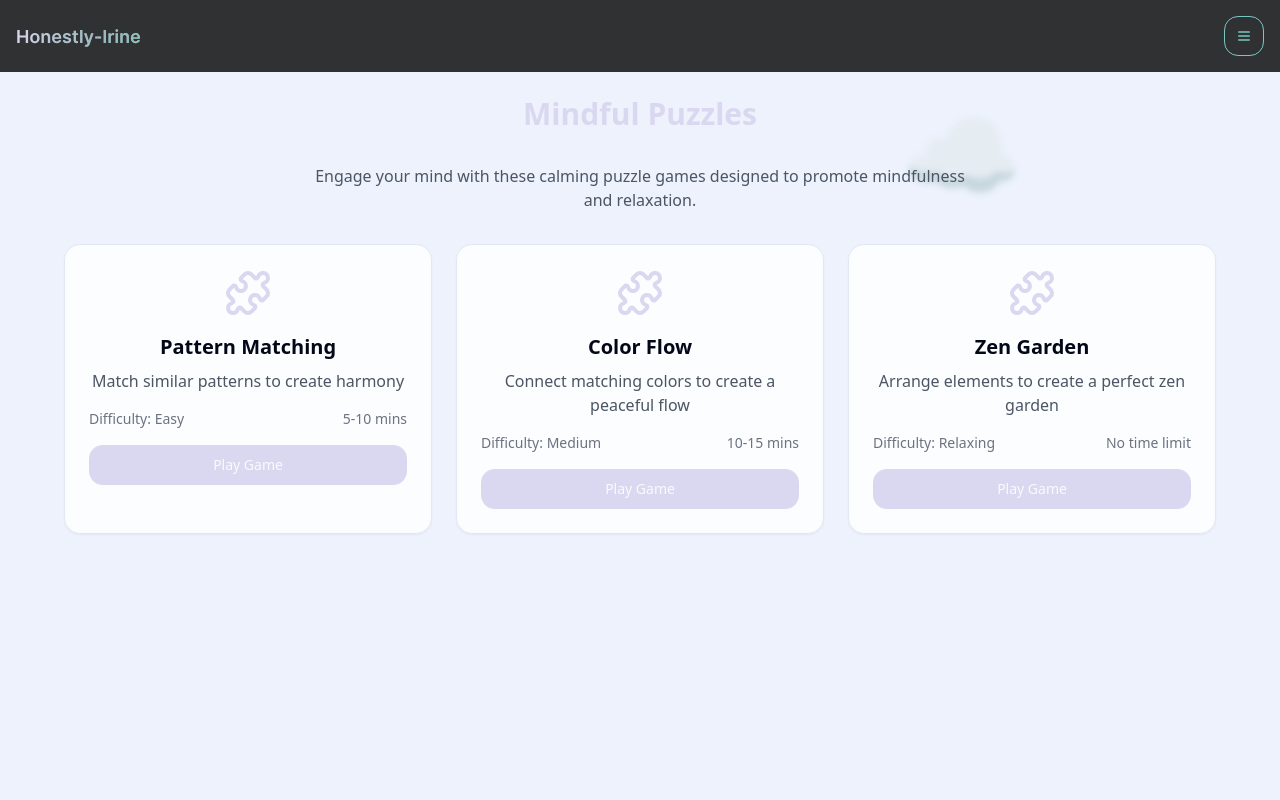
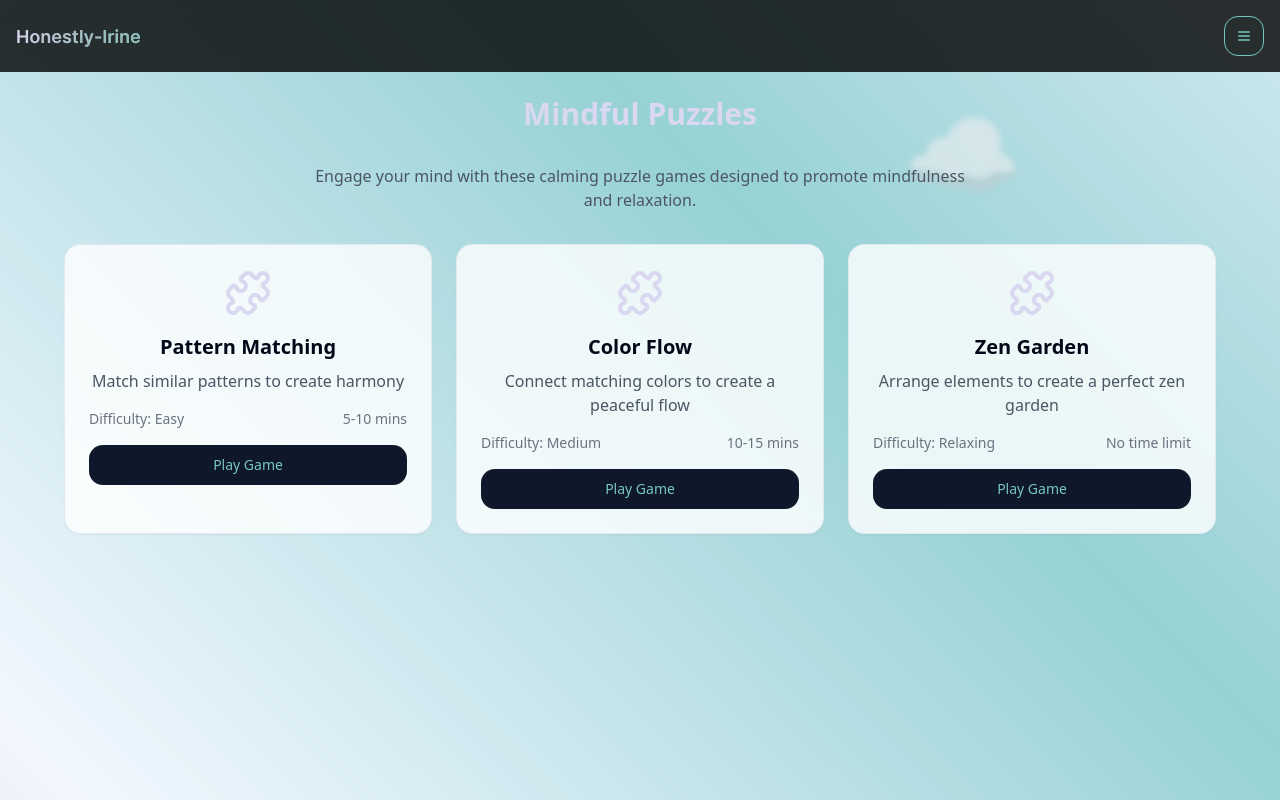
Before and after one commit to Sameer-Mardani/Irine-Therapy-chat-bot, a React (Vite) app: page /mini-games/mindful-puzzles in a window 1280 px wide. Built offline with nearby package versions, Linux system fonts and the light colour scheme.

Commit message:
enough for now - background changes

```diff
--- a/src/pages/games/MemoryGames.tsx
+++ b/src/pages/games/MemoryGames.tsx
@@ -33,7 +33,7 @@ const MemoryGames = () => {
   const [selectedGame, setSelectedGame] = useState<number | null>(null);
 
   return (
-    <div className="min-h-screen bg-wellness-blue/20">
+    <div className="min-h-screen svg-inspired-gradient">
       <CloudBackground />
       <Navigation />
       <main className="container mx-auto px-4 pt-24 pb-12 relative">
@@ -58,7 +58,7 @@ const MemoryGames = () => {
               </div>
               <Button
                 onClick={() => setSelectedGame(game.id)}
-                className="w-full bg-wellness-blue hover:bg-wellness-blue/90"
+                className="w-full text-[#76C7C0] hover:bg-black transition-colors"
               >
                 Start Training
               </Button>
--- a/src/pages/games/MindfulPuzzles.tsx
+++ b/src/pages/games/MindfulPuzzles.tsx
@@ -1,4 +1,3 @@
-
 import React, { useState } from "react";
 import Navigation from "@/components/Navigation";
 import CloudBackground from "@/components/CloudBackground";
@@ -51,7 +50,7 @@ const MindfulPuzzles = () => {
 
   if (selectedGame) {
     return (
-      <div className="min-h-screen bg-wellness-peach/20">
+      <div className="min-h-screen svg-inspired-gradient">
         <CloudBackground />
         <Navigation />
         <main className="container mx-auto px-4 pt-24 pb-12 relative">
@@ -62,7 +61,7 @@ const MindfulPuzzles = () => {
   }
 
   return (
-    <div className="min-h-screen bg-wellness-peach/20">
+    <div className="min-h-screen svg-inspired-gradient">
       <CloudBackground />
       <Navigation />
       <main className="container mx-auto px-4 pt-24 pb-12 relative">
@@ -83,7 +82,7 @@ const MindfulPuzzles = () => {
               </div>
               <Button
                 onClick={() => setSelectedGame(game.id)}
-                className="w-full bg-wellness-peach hover:bg-wellness-peach/90"
+                className="w-full text-[#76C7C0] hover:bg-black transition-colors"
               >
                 Play Game
               </Button>
```
